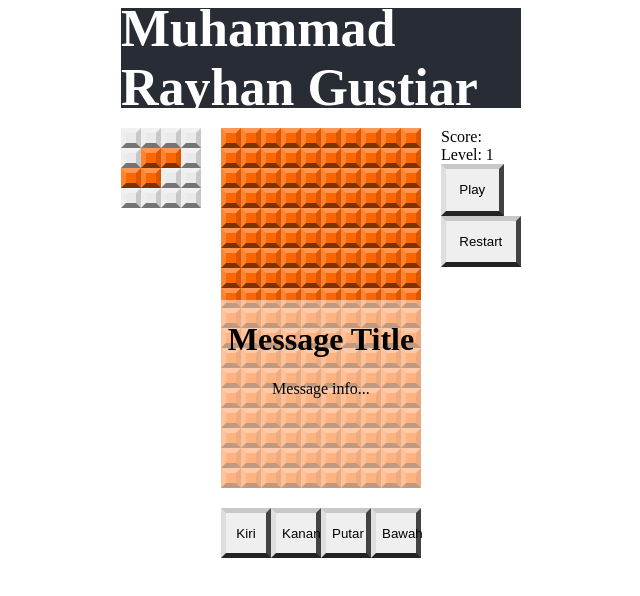
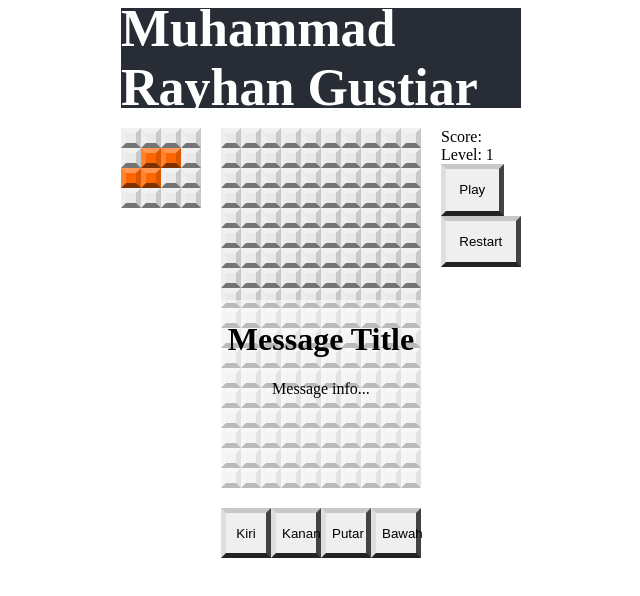
Before and after one commit to dedotikea/Tetris, a React (Vite) app: page / in a window 1280 px wide. Shown: the top 596 px of the page, without its empty margins (319-959 px from the left). Built offline with nearby package versions, Linux system fonts and the light colour scheme.

Commit message:
add connection to gridboard

```diff
--- a/src/components/GridBoard.jsx
+++ b/src/components/GridBoard.jsx
@@ -1,23 +1,41 @@
 import React from 'react'
 import GridSquare from './GridSquare'
+import { useSelector } from 'react-redux'
+import { shapes } from '../utils'
 
 //generate board tetrisnya (10 * 18 kotak)
 const GridBoard = (props) => {
-    const grid = []
 
-    //row itu yang vertikal
-    for (let row = 0; row < 18; row++) {
-        grid.push([])
+    const game = useSelector((state) => state.game)
+    const { grid, shape, rotation, x, y, isRunning, speed } = game
+    const block = shapes[shape][rotation]
+    const blockColor = shape
+    // map rows
+    const gridSquares = grid.map((rowArray, row) => {
+        // map columns
+        return rowArray.map((square, col) => {
+            // Find the block x and y on the shape grid
+            // By subtracting the x and y from the col and the row we get the position of the upper left corner of the block array as if it was superimposed over the main grid
+            const blockX = col - x
+            const blockY = row - y
+            let color = square
+            // Map current falling block to grid.
+            // For any squares that fall on the grid we need to look at the block array and see if there is a 1 in this case we use the block color.
+            if (blockX >= 0 && blockX < block.length && blockY >= 0 && blockY < block.length) {
+                color = block[blockY][blockX] === 0 ? color : blockColor
+            }
+            // Generate a unique key for every block
+            const k = row * grid[0].length + col;
+            // Generate a grid square
+            return <GridSquare
+                key={k}
+                color={color} />
+        })
+    })
 
-        //col yang horizontal
-        for (let col = 0; col < 10; col++) {
-            grid[row].push(<GridSquare key={`${col}${row}`} color="1"></GridSquare>)
-        }
-
-    }
     return (
         <div className='grid-board'>
-            {grid}
+            {gridSquares}
         </div>
     )
 }
```
